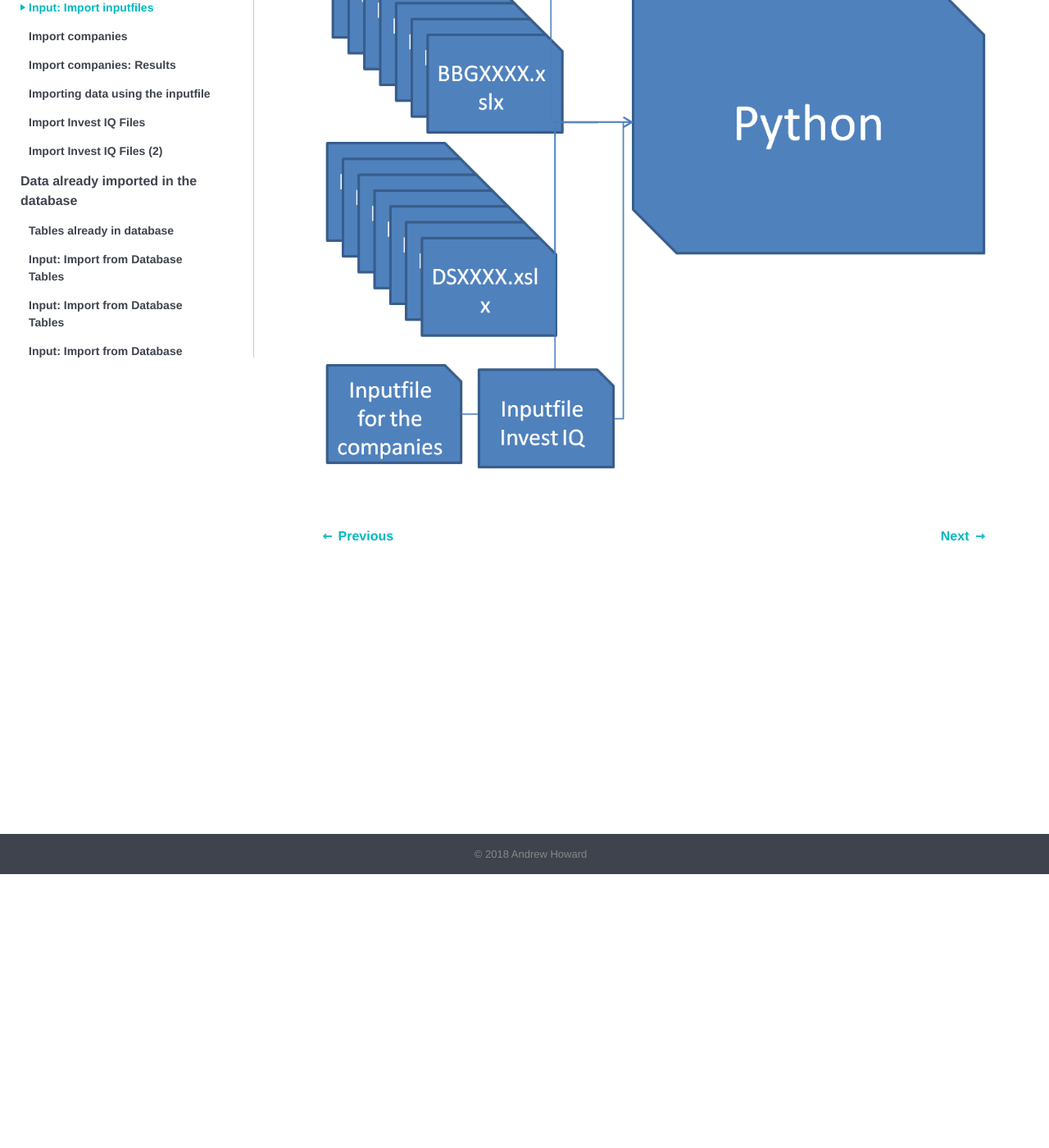
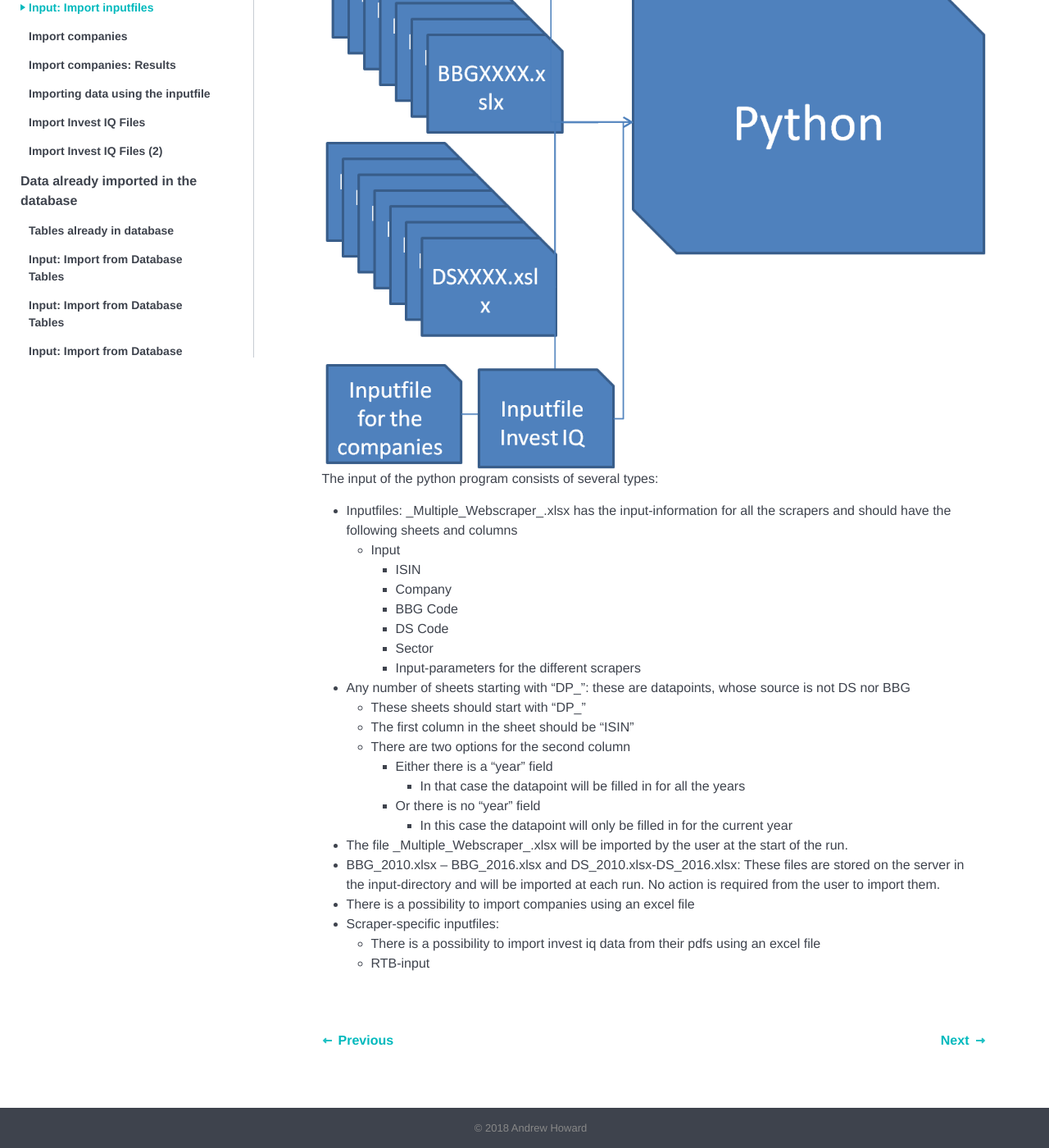
Before and after one commit to tkumpanenko/slides, a Jekyll site: the page built from _tutorials/006.html, in a window 1280 px wide and 1400 px high, scrolled down 334 px. Shown: the whole window at 82% size. Built offline with Jekyll 4.4.1, drawn with Linux system fonts in a browser that asks for light colours.

Commit message:
Update from Forestry.io - 006.html

```diff
--- a/_tutorials/006.html
+++ b/_tutorials/006.html
@@ -4,8 +4,54 @@ topic: importing-files
 order: 1
 date: 2018-01-18 19:31:06 +0000
 ---
-
-
 <h4>Input: Import inputfiles</h4>
 
 <img src="{{site.url}}{{site.baseurl}}/images/006.png" alt="">
+<p>The input of the python program consists of several types:</p>
+<ul>
+	<li>Inputfiles: _Multiple_Webscraper_.xlsx has the input-information for all the scrapers and should have the following sheets and columns
+      <ul>
+		<li>Input
+          <ul>
+            <li>ISIN</li>
+            <li>Company</li>
+            <li>BBG Code</li>
+            <li>DS Code</li>
+            <li>Sector</li>
+            <li>Input-parameters for the different scrapers</li>
+          </ul>
+        </li>
+		</ul>
+  	</li>
+
+	<li>Any number of sheets starting with “DP_”: these are datapoints, whose source is not DS nor BBG
+      <ul>
+            <li>These sheets should start with “DP_”</li>
+            <li>The first column in the sheet should be “ISIN”</li>
+            <li>There are two options for the second column
+			<ul>
+	<li>Either there is a “year” field
+		<ul>
+			<li>In that case the datapoint will be filled in for all the years</li>
+		</ul>
+	</li>
+	<li>Or there is no “year” field
+		<ul>
+			<li>In this case the datapoint will only be filled in for the current year</li>
+		</ul>
+	</li>
+</ul>
+        </li>
+          </ul>
+
+  </li>
+<li>The file _Multiple_Webscraper_.xlsx will be imported by the user at the start of the run.</li>
+<li>BBG_2010.xlsx – BBG_2016.xlsx and DS_2010.xlsx-DS_2016.xlsx: These files are stored on the server in the input-directory and will be imported at each run. No action is required from the user to import them.	</li>
+<li>There is a possibility to import companies using an excel file</li>
+<li>Scraper-specific inputfiles:
+<ul>
+  <li>There is a possibility to import invest iq data from their pdfs using an excel file</li>
+  <li>RTB-input</li>
+</ul>
+</li>
+</ul>
```
